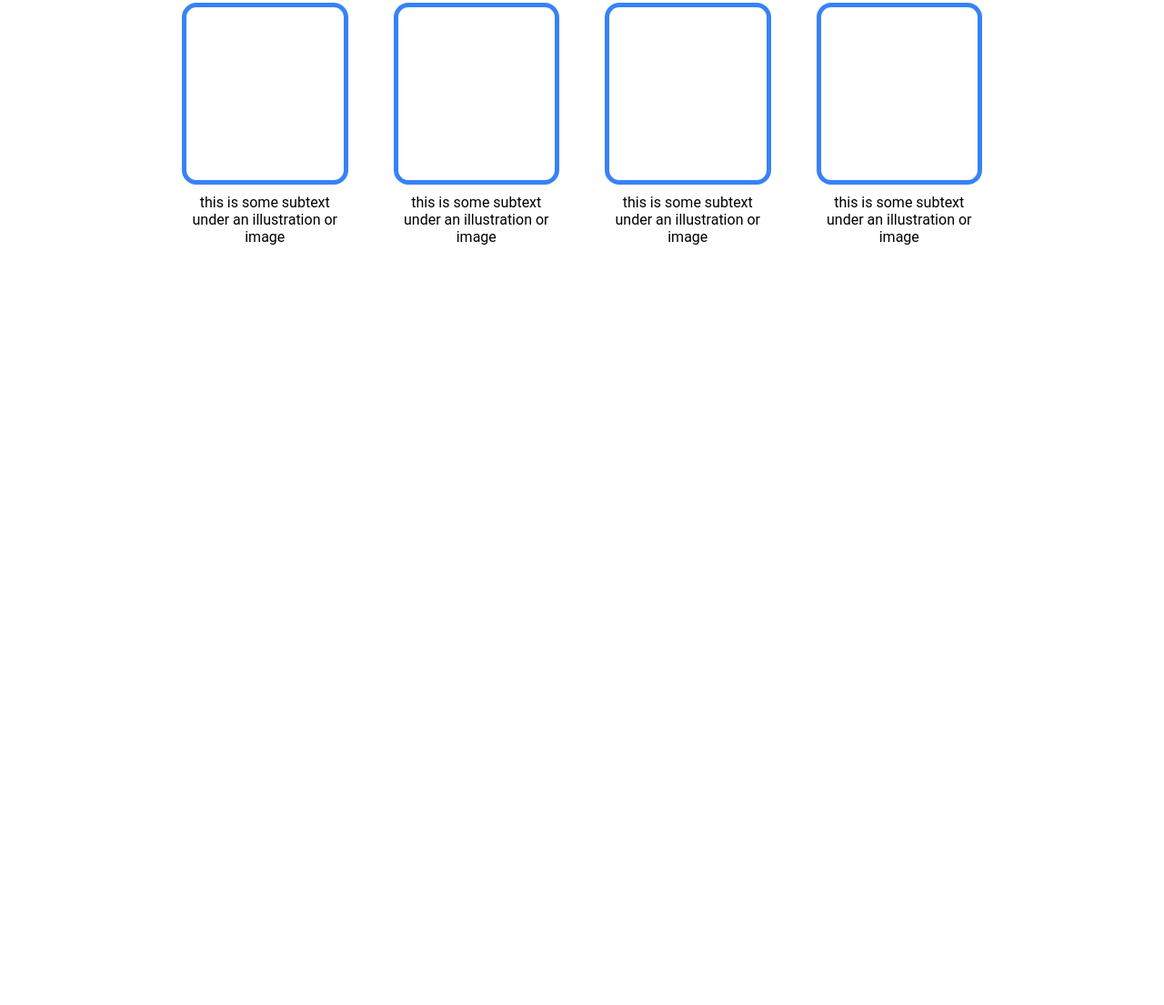
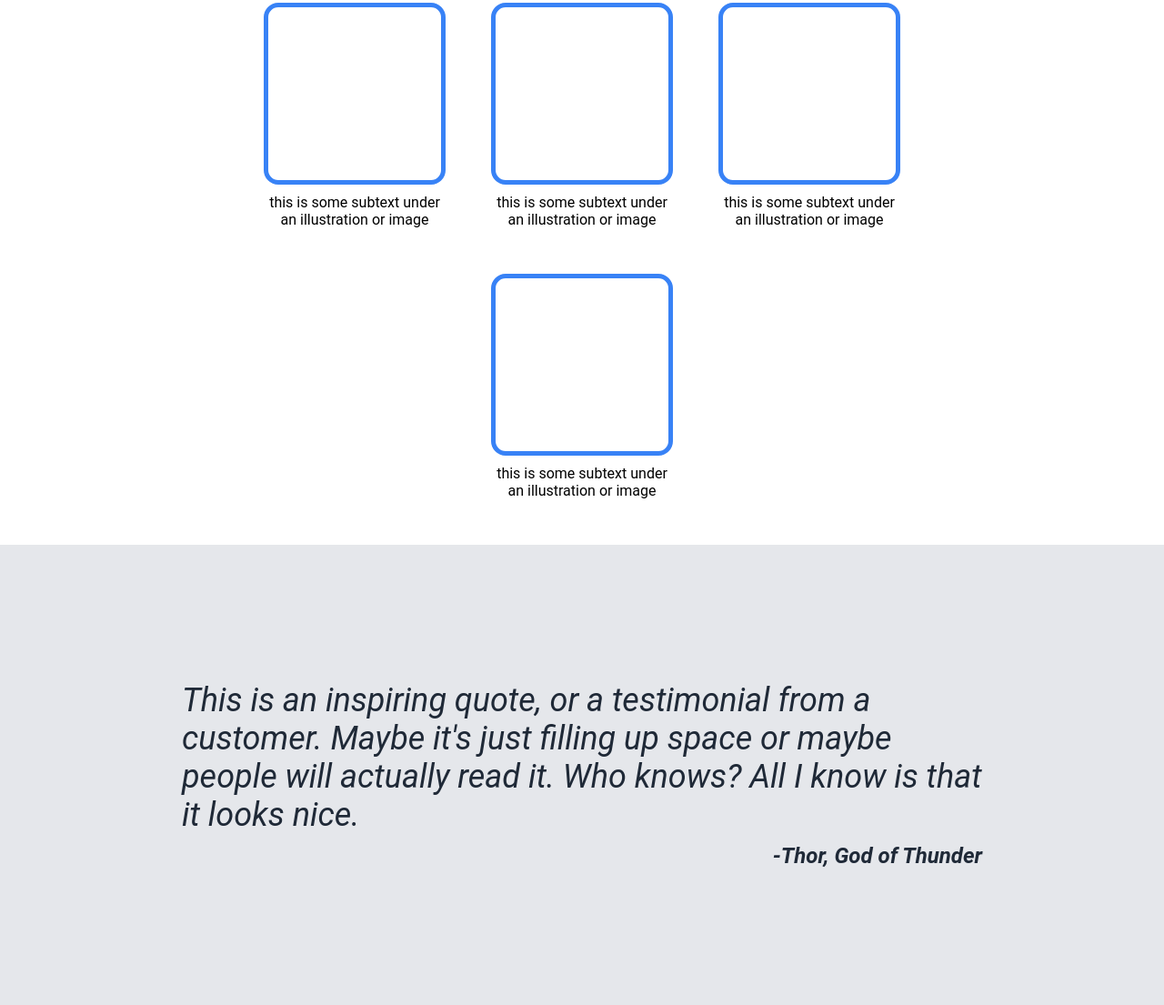
Before and after one commit to FinazzoCodes/odin-landing-page, a plain HTML site: page index.html in a window 1280 px wide. Shown: the part 612-1717 px from the top of the page at 91% size. Before the commit the page ends 932 px from the top, so only its background shows below. Drawn offline with Linux system fonts and the light colour scheme.

Commit message:
Complete quote section
Full html and css for the quote/testimonial section.

```diff
--- a/index.html
+++ b/index.html
@@ -50,6 +50,16 @@
           </div>
         </div>
       </section>
+      <section class="quote-section">
+        <div class="quote-content">
+          <p>
+            This is an inspiring quote, or a testimonial from a customer. Maybe
+            it's just filling up space or maybe people will actually read it.
+            Who knows? All I know is that it looks nice.
+          </p>
+          <div class="author">-Thor, God of Thunder</div>
+        </div>
+      </section>
     </main>
   </body>
 </html>
--- a/styles.css
+++ b/styles.css
@@ -98,6 +98,7 @@ h3 {
   display: flex;
   align-items: center;
   justify-content: center;
+  flex-wrap: wrap;
   gap: 50px;
 }
 
@@ -107,9 +108,33 @@ h3 {
 
 /* place-holder for image or illustration */
 .box {
+  min-width: 200px;
   height: 200px;
   padding: 30px;
   border: 5px solid #3882f6;
   border-radius: 16px;
   margin-bottom: 10px;
 }
+
+/* Quote Section */
+
+.quote-section {
+  background-color: #e5e7eb;
+  font-size: 36px;
+  font-style: italic;
+  font-weight: light;
+  color: #1f2937;
+  padding: 150px 200px;
+}
+
+.quote-content {
+  display: flex;
+  flex-direction: column;
+  align-items: flex-end;
+}
+
+.author {
+  margin-top: 10px;
+  font-size: 24px;
+  font-weight: bold;
+}
```
